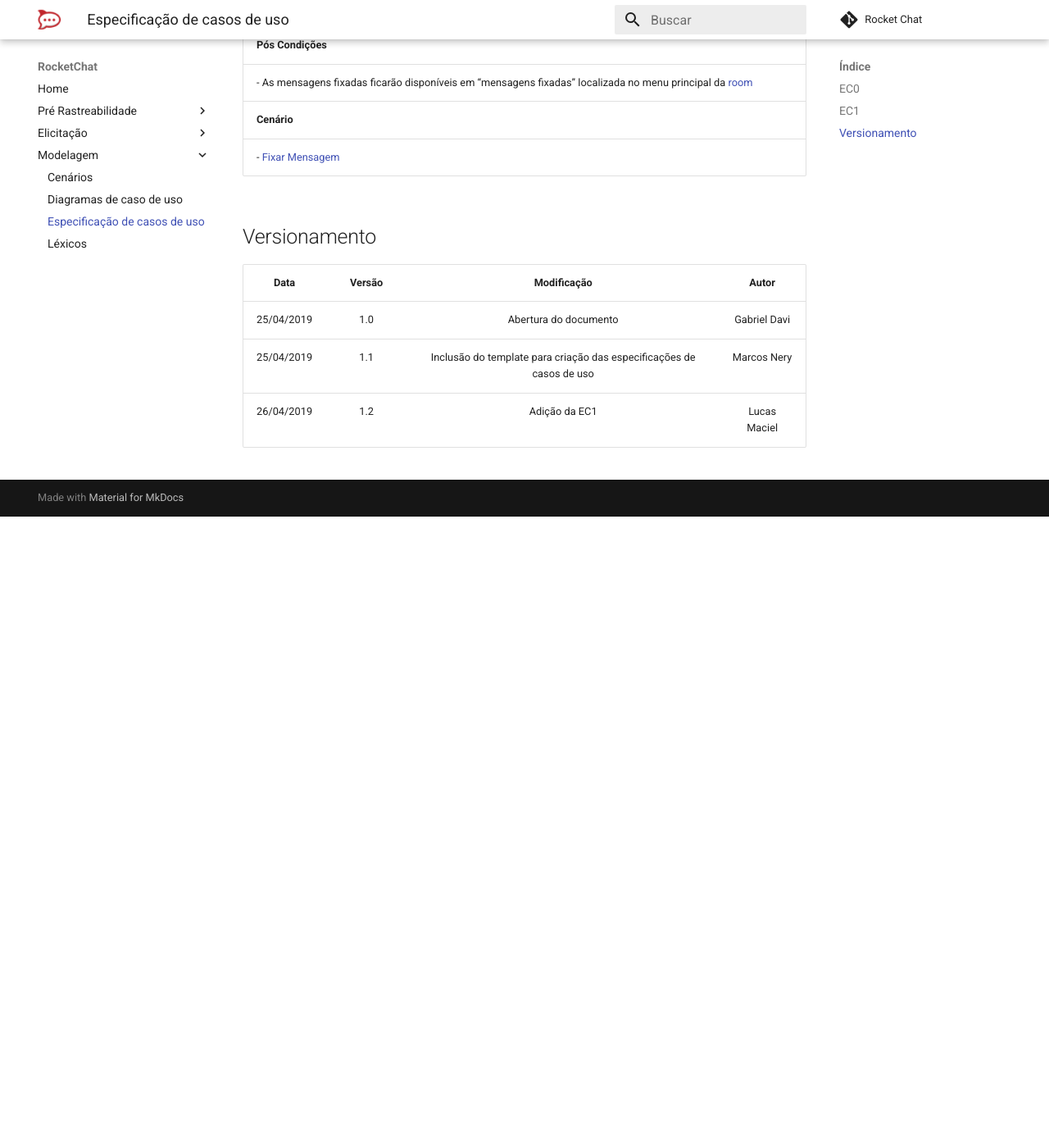
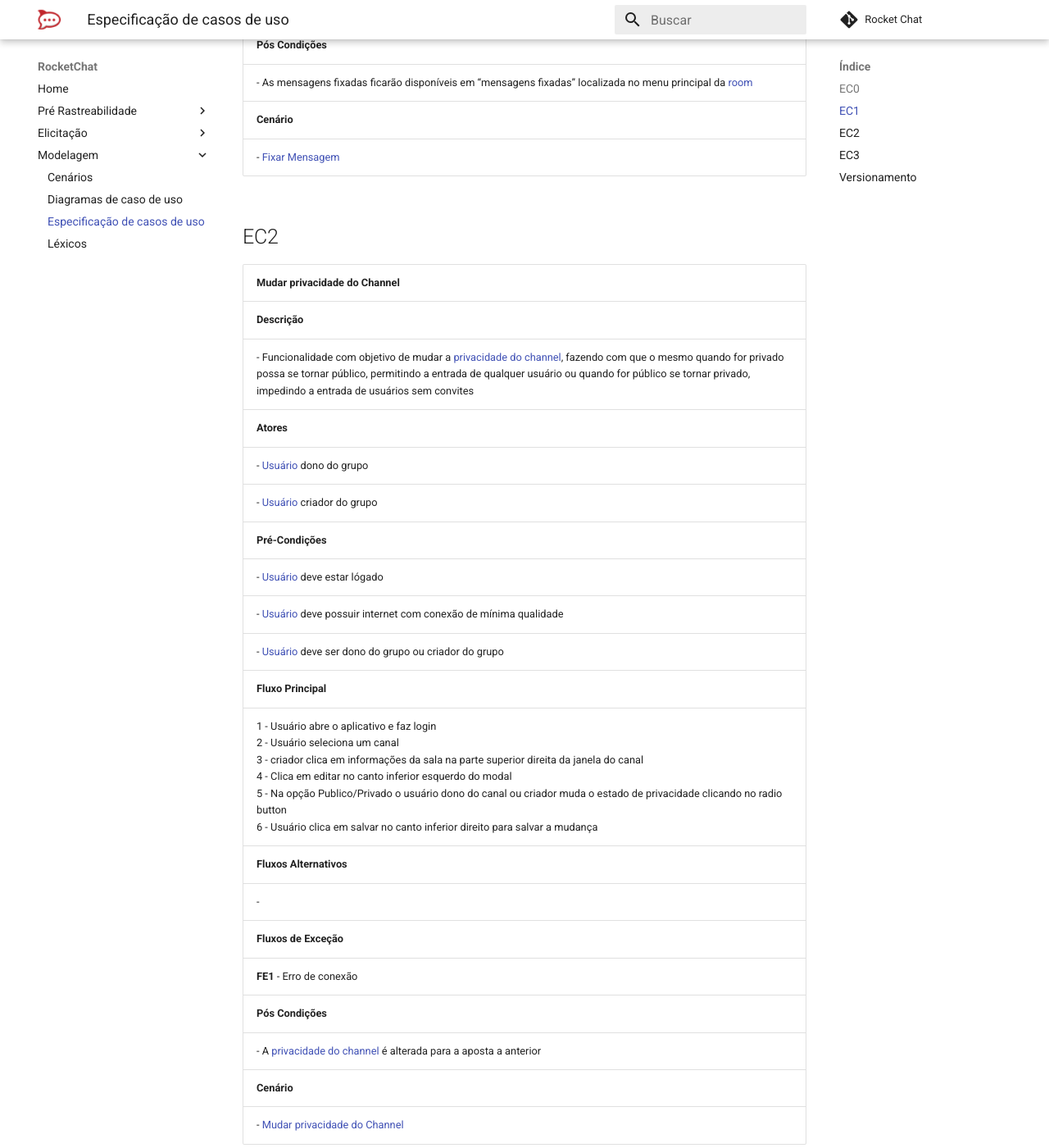
Before and after one commit to MarcosNBJ/2019.1-RocketChat, an MkDocs documentation site: the page built from docs/Modelagem/especificacao.md, in a window 1280 px wide and 1400 px high, scrolled down 1704 px. Shown: the whole window at 82% size. Built offline with MkDocs 1.6.1 and Material for MkDocs 9.7.7, drawn with Linux system fonts in a browser that asks for light colours; comment, search, counter and statistics services are not loaded; before the commit the page ends 2334 px from its top, so only the background shows below that; some of the changed text lies outside the part shown.

Commit message:
adding EC2 and EC3

```diff
--- a/docs/Modelagem/especificacao.md
+++ b/docs/Modelagem/especificacao.md
@@ -45,6 +45,56 @@
 | **Cenário** |
 | - [Fixar Mensagem](cenarios.md#c11) |
 
+
+## EC2
+
+|**Mudar privacidade do Channel**|
+|--|
+|**Descrição**|
+| - Funcionalidade com objetivo de mudar a [privacidade do channel](lexicos.md#l72), fazendo com que o mesmo quando for privado possa se tornar público, permitindo a entrada de qualquer usuário ou quando for público se tornar privado, impedindo a entrada de usuários sem convites |
+|**Atores**|
+| - [Usuário](lexicos.md#l19) dono do grupo |
+| - [Usuário](lexicos.md#l19) criador do grupo |
+|**Pré-Condições**|
+| - [Usuário](lexicos.md#l19) deve estar lógado |
+| - [Usuário](lexicos.md#l19) deve possuir internet com conexão de mínima qualidade |
+| - [Usuário](lexicos.md#l19) deve ser dono do grupo ou criador do grupo|
+|**Fluxo Principal**|
+| 1 - Usuário abre o aplicativo e faz login <br> 2 - Usuário seleciona um canal <br> 3 - criador clica em informações da sala na parte superior direita da janela do canal <br> 4 - Clica em editar no canto inferior esquerdo do modal <br> 5 - Na opção Publico/Privado o usuário dono do canal ou criador muda o estado de privacidade clicando no radio button <br> 6 - Usuário clica em salvar no canto inferior direito para salvar a mudança |
+| **Fluxos Alternativos** |
+| - |
+| **Fluxos de Exceção**|
+| __FE1__ - Erro de conexão |
+| **Pós Condições**|
+| - A [privacidade do channel](lexicos.md#l72) é alterada para a aposta a anterior |
+| **Cenário** |
+| - [Mudar privacidade do Channel](cenarios.md#c26) |
+
+
+## EC3
+
+|**Criar only-read channel**|
+|--|
+|**Descrição**|
+| - Funcionalidade com objetivo de criar um [only-read channel](lexicos.md#69), que é um canal o qual os usuários que não sejam o usuário criador do channel não podem enviar mensagem, apenas ler |
+|**Atores**|
+| - [Usuário](lexicos.md#l19)|
+|**Pré-Condições**|
+| - [Usuário](lexicos.md#l19) deve estar lógado |
+|**Fluxo Principal**|
+| 1 - Usuário abre o aplicativo e faz login <br> 2 - Usuário perta no menu lateral do aplicativo no canto superior esquerdo <br> 3 - Usuário clica no botão Criar chat <br> 4 - Usuário seleciona a opção Read only channel e cria o channel |
+| **Fluxos Alternativos** |
+| - |
+| **Fluxos de Exceção**|
+| __FE1__ - Erro de conexão |
+| **Pós Condições**|
+| - Um [only-read channel](lexicos.md#69) é criado |
+| **Cenário** |
+| - [Criar only read Channel](cenarios.md#c21) |
+
+
+
+
 ## Versionamento
 
 | Data | Versão | Modificação | Autor |
@@ -52,3 +102,4 @@
 | 25/04/2019 | 1.0 | Abertura do documento | Gabriel Davi|
 | 25/04/2019 | 1.1 | Inclusão do template para criação das especificações de casos de uso | Marcos Nery|
 | 26/04/2019 | 1.2 | Adição da EC1 | Lucas Maciel |
+| 28/04/2019 | 1.3 | Adição de EC2 e EC3 | João Lucas |
```
